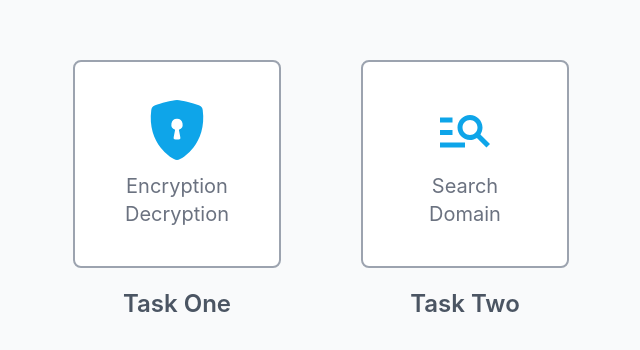
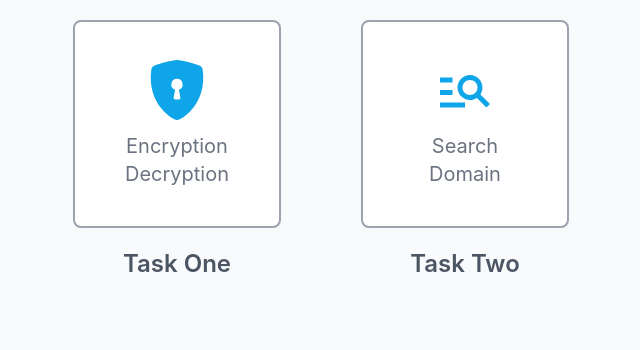
Before and after one commit to urmirahman/renata-intern-task, a React (Create React App) app: page / in a window 1280 px wide. Shown: the top 350 px of the page, without its empty margins (319-959 px from the left). Built offline with nearby package versions, Linux system fonts and the light colour scheme.

Commit message:
🔨: home style fix

```diff
--- a/src/pages/Home.jsx
+++ b/src/pages/Home.jsx
@@ -5,13 +5,13 @@ import { MdManageSearch } from "react-icons/md";
 
 const Home = () => {
   return (
-    <div className="h-auto bg-gray-50 ">
+    <div className="h-screen bg-gray-50 ">
       {/* <div className="text-center pt-10 sm:pt-16 md:pt-24">
         <span className="text-2xl sm:text-3xl md:text-5xl font-semibold text-gray-600 ">
           Start with anyone 🎉
         </span>
       </div> */}
-      <div className="p-10 h-auto flex flex-col md:flex-row justify-center items-center">
+      <div className=" h-auto flex flex-col md:flex-row justify-center items-center">
         <Link to="/encode">
           <a className="flex flex-col justify-center items-center   group cssanimation fadeInLeft">
             <div className="group-hover:shadow-xl bg-white text-xl h-52 w-52 rounded-lg border-2 border-gray-400 p-10 mx-2 md:mx-10 my-5 flex flex-col justify-center items-center">
```
